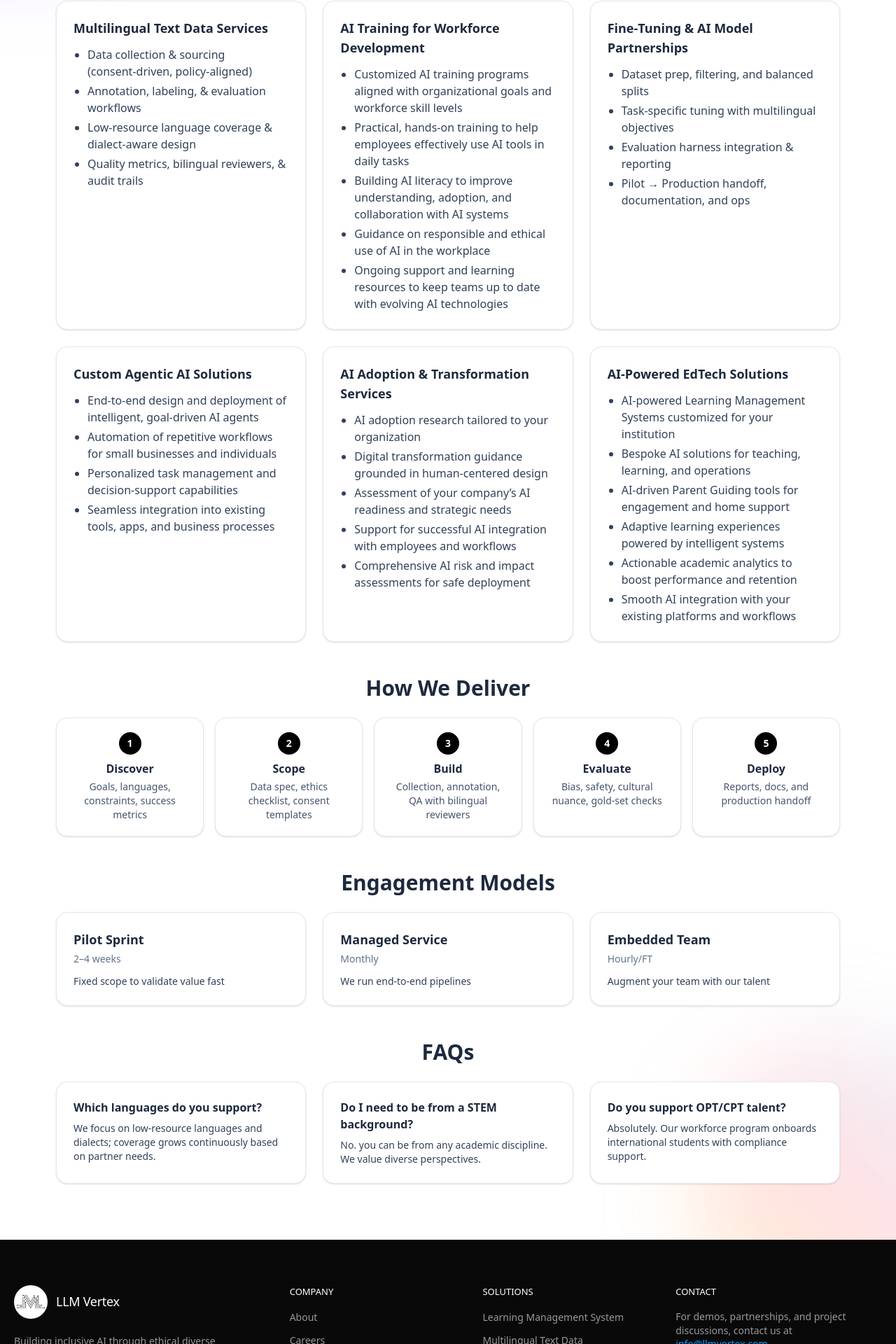
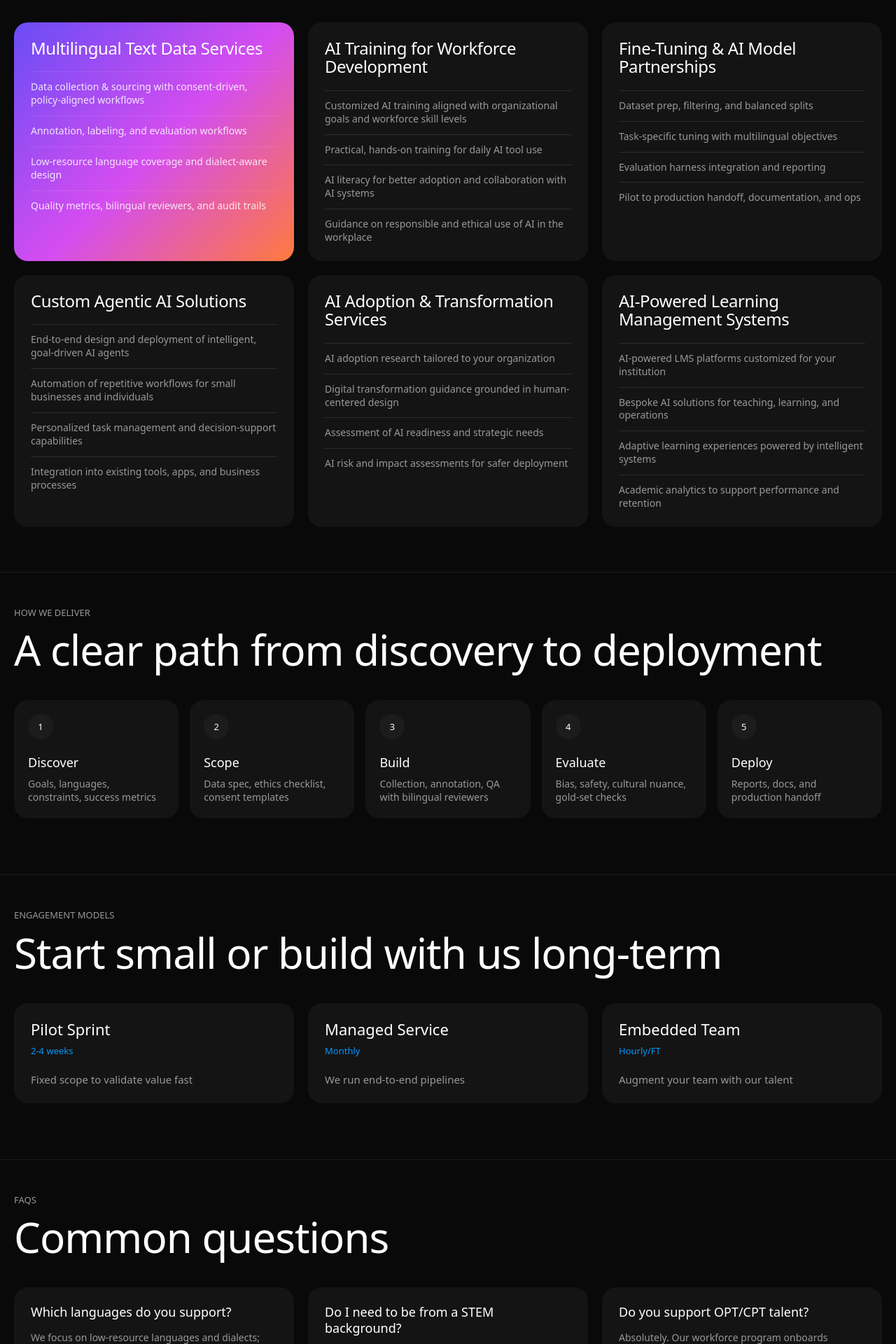
Before and after one commit to jualam/LLM_Vertex, a React (Vite) app: page /services in a window 1280 px wide. Shown: the part 354-2274 px from the top of the page at 70% size. Built offline with nearby package versions, Linux system fonts and the light colour scheme.

Commit message:
solution page redesigned

```diff
--- a/src/pages/Services.jsx
+++ b/src/pages/Services.jsx
@@ -1,50 +1,45 @@
-import { motion } from "framer-motion";
+import { motion as Motion } from "framer-motion";
 
 const container = {
-  hidden: { opacity: 0 },
-  show: { opacity: 1, transition: { staggerChildren: 0.12, delayChildren: 0.1 } }
+  hidden: {},
+  show: { transition: { staggerChildren: 0.08, delayChildren: 0.05 } },
 };
 
 const item = {
-  hidden: { opacity: 0, y: 12 },
-  show: { opacity: 1, y: 0, transition: { duration: 0.45, ease: [0.22, 1, 0.36, 1] } }
+  hidden: { opacity: 0, y: 24 },
+  show: { opacity: 1, y: 0, transition: { duration: 0.65, ease: [0.22, 1, 0.36, 1] } },
 };
 
-export default function Services() {
 const services = [
   {
     id: "multilingual",
     title: "Multilingual Text Data Services",
     bullets: [
-        "Data collection & sourcing (consent‑driven, policy‑aligned)",
-        "Annotation, labeling, & evaluation workflows",
-        "Low‑resource language coverage & dialect‑aware design",
-        "Quality metrics, bilingual reviewers, & audit trails"
+      "Data collection & sourcing with consent-driven, policy-aligned workflows",
+      "Annotation, labeling, and evaluation workflows",
+      "Low-resource language coverage and dialect-aware design",
+      "Quality metrics, bilingual reviewers, and audit trails",
     ],
-      bg: "from-cyan-100 via-fuchsia-100 to-amber-100"
   },
   {
-      id: "trainning",
+    id: "training",
     title: "AI Training for Workforce Development",
     bullets: [
-        "Customized AI training programs aligned with organizational goals and workforce skill levels",
-        "Practical, hands-on training to help employees effectively use AI tools in daily tasks",
-        "Building AI literacy to improve understanding, adoption, and collaboration with AI systems",
+      "Customized AI training aligned with organizational goals and workforce skill levels",
+      "Practical, hands-on training for daily AI tool use",
+      "AI literacy for better adoption and collaboration with AI systems",
       "Guidance on responsible and ethical use of AI in the workplace",
-        "Ongoing support and learning resources to keep teams up to date with evolving AI technologies"
     ],
-      bg: "from-sky-100 via-violet-100 to-rose-100"
   },
   {
     id: "finetune",
-      title: "Fine‑Tuning & AI Model Partnerships",
+    title: "Fine-Tuning & AI Model Partnerships",
     bullets: [
       "Dataset prep, filtering, and balanced splits",
-        "Task‑specific tuning with multilingual objectives",
-        "Evaluation harness integration & reporting",
-        "Pilot → Production handoff, documentation, and ops"
+      "Task-specific tuning with multilingual objectives",
+      "Evaluation harness integration and reporting",
+      "Pilot to production handoff, documentation, and ops",
     ],
-      bg: "from-emerald-100 via-cyan-100 to-indigo-100"
   },
   {
     id: "custom_agents",
@@ -53,9 +48,8 @@ export default function Services() {
       "End-to-end design and deployment of intelligent, goal-driven AI agents",
       "Automation of repetitive workflows for small businesses and individuals",
       "Personalized task management and decision-support capabilities",
-        "Seamless integration into existing tools, apps, and business processes"
+      "Integration into existing tools, apps, and business processes",
     ],
-      bg: "from-violet-100 via-indigo-100 to-sky-100"
   },
   {
     id: "ai_adoption",
@@ -63,129 +57,183 @@ export default function Services() {
     bullets: [
       "AI adoption research tailored to your organization",
       "Digital transformation guidance grounded in human-centered design",
-        "Assessment of your company’s AI readiness and strategic needs",
-        "Support for successful AI integration with employees and workflows",
-        "Comprehensive AI risk and impact assessments for safe deployment"
+      "Assessment of AI readiness and strategic needs",
+      "AI risk and impact assessments for safer deployment",
     ],
-      bg: "from-violet-100 via-indigo-100 to-sky-100"
   },
   {
     id: "ai_edtech",
-      title: "AI-Powered EdTech Solutions",
+    title: "AI-Powered Learning Management Systems",
     bullets: [
-        "AI-powered Learning Management Systems customized for your institution",
+      "AI-powered LMS platforms customized for your institution",
       "Bespoke AI solutions for teaching, learning, and operations",
-        "AI-driven Parent Guiding tools for engagement and home support",
       "Adaptive learning experiences powered by intelligent systems",
-        "Actionable academic analytics to boost performance and retention",
-        "Smooth AI integration with your existing platforms and workflows"
+      "Academic analytics to support performance and retention",
     ],
-      bg: "from-violet-100 via-indigo-100 to-sky-100"
   },
-
 ];
 
 const steps = [
   ["Discover", "Goals, languages, constraints, success metrics"],
   ["Scope", "Data spec, ethics checklist, consent templates"],
   ["Build", "Collection, annotation, QA with bilingual reviewers"],
-    ["Evaluate", "Bias, safety, cultural nuance, gold‑set checks"],
-    ["Deploy", "Reports, docs, and production handoff"]
+  ["Evaluate", "Bias, safety, cultural nuance, gold-set checks"],
+  ["Deploy", "Reports, docs, and production handoff"],
 ];
 
 const models = [
-    ["Pilot Sprint", "2–4 weeks", "Fixed scope to validate value fast"],
-    ["Managed Service", "Monthly", "We run end‑to‑end pipelines"],
+  ["Pilot Sprint", "2-4 weeks", "Fixed scope to validate value fast"],
+  ["Managed Service", "Monthly", "We run end-to-end pipelines"],
   ["Embedded Team", "Hourly/FT", "Augment your team with our talent"],
 ];
 
 const faqs = [
-    ["Which languages do you support?", "We focus on low‑resource languages and dialects; coverage grows continuously based on partner needs."],
-    ["Do I need to be from a STEM background?", "No. you can be from any academic discipline. We value diverse perspectives."],
+  ["Which languages do you support?", "We focus on low-resource languages and dialects; coverage grows continuously based on partner needs."],
+  ["Do I need to be from a STEM background?", "No. You can be from any academic discipline. We value diverse perspectives."],
   ["Do you support OPT/CPT talent?", "Absolutely. Our workforce program onboards international students with compliance support."],
 ];
 
+export default function Services() {
   return (
-    <div className="relative overflow-clip">
-      {/* Ambient gradient */}
-      <div className="pointer-events-none absolute inset-0 -z-10">
-        <div className="absolute -top-40 -left-40 h-96 w-96 rounded-full blur-3xl bg-gradient-to-br from-cyan-400/30 via-indigo-500/20 to-fuchsia-500/20" />
-        <div className="absolute -bottom-40 -right-40 h-[28rem] w-[28rem] rounded-full blur-3xl bg-gradient-to-tr from-amber-300/30 via-rose-400/20 to-sky-400/20" />
+    <main className="bg-[#090909] text-white [font-feature-settings:'cv01','cv05','cv09','cv11','ss03','ss07']">
+      <section className="mx-auto max-w-7xl px-5 pb-10 pt-10 md:pb-14 md:pt-16">
+        <Motion.div variants={container} initial="hidden" animate="show" className="grid gap-8 lg:grid-cols-[1fr_.8fr] lg:items-start">
+          <Motion.div variants={item} className="pt-6 pl-8 md:pl-14">
+            <h1 className="max-w-5xl text-4xl font-medium leading-[1] tracking-[-1.2px] text-white md:text-5xl md:tracking-[-2px] lg:text-[56px]">
+              Solutions & Services
+            </h1>
+          </Motion.div>
+          <Motion.div variants={item} className="rounded-[20px] bg-[#141414] p-6 md:p-8">
+            <p className="text-[20px] leading-[1.3] text-[#999999]">
+              Purpose-built offerings aligned with our dual model: inclusive datasets and workforce training
+            </p>
+          </Motion.div>
+        </Motion.div>
+      </section>
+
+      <section className="border-y border-[#1a1a1a] py-16">
+        <Motion.div
+          variants={container}
+          initial="hidden"
+          whileInView="show"
+          viewport={{ once: true, amount: 0.15 }}
+          className="mx-auto grid max-w-7xl gap-5 px-5 md:grid-cols-2 lg:grid-cols-3"
+        >
+          {services.map((service, index) => (
+            <Motion.section
+              key={service.id}
+              id={service.id}
+              variants={item}
+              className={`rounded-[20px] p-6 ${
+                index === 0
+                  ? "bg-[linear-gradient(135deg,#6a4cf5_0%,#d44df0_52%,#ff7a3d_100%)]"
+                  : "bg-[#141414]"
+              }`}
+            >
+              <h2 className="text-[24px] font-medium leading-[1.1] tracking-[-.4px] text-white">
+                {service.title}
+              </h2>
+              <ul className={`mt-5 space-y-3 text-[14px] leading-[1.35] ${index === 0 ? "text-white/85" : "text-[#999999]"}`}>
+                {service.bullets.map((bullet) => (
+                  <li key={bullet} className="border-t border-white/10 pt-3">
+                    {bullet}
+                  </li>
+                ))}
+              </ul>
+            </Motion.section>
+          ))}
+        </Motion.div>
+      </section>
+
+      <section className="mx-auto max-w-7xl px-5 pb-16 pt-10 md:pb-20 md:pt-12">
+        <Motion.div
+          variants={item}
+          initial="hidden"
+          whileInView="show"
+          viewport={{ once: true, amount: 0.3 }}
+        >
+          <p className="text-[13px] font-medium uppercase text-[#999999]">How We Deliver</p>
+          <h2 className="mt-3 text-4xl font-medium leading-[1.05] tracking-[-1px] text-white md:text-6xl">
+            A clear path from discovery to deployment
+          </h2>
+        </Motion.div>
+        <Motion.div
+          variants={container}
+          initial="hidden"
+          whileInView="show"
+          viewport={{ once: true, amount: 0.2 }}
+          className="mt-10 grid gap-4 md:grid-cols-5"
+        >
+          {steps.map(([title, body], index) => (
+            <Motion.div key={title} variants={item} className="rounded-[20px] bg-[#141414] p-5">
+              <div className="flex h-9 w-9 items-center justify-center rounded-full bg-[#1c1c1c] text-[13px] text-white">
+                {index + 1}
               </div>
+              <h3 className="mt-5 text-[18px] font-medium text-white">{title}</h3>
+              <p className="mt-2 text-[14px] leading-[1.35] text-[#999999]">{body}</p>
+            </Motion.div>
+          ))}
+        </Motion.div>
+      </section>
 
-      <div className="max-w-6xl mx-auto px-4 py-16 md:py-20">
-        {/* Header */}
-        <motion.div variants={container} initial="hidden" animate="show" className="text-center">
-          <motion.h1 variants={item} className="text-4xl md:text-5xl font-extrabold tracking-tight">Solutions & Services</motion.h1>
-          <motion.p variants={item} className="mx-auto mt-4 max-w-3xl text-slate-600 text-base md:text-lg leading-relaxed">
-            Purpose‑built offerings aligned with our dual model: inclusive datasets and workforce training.
-          </motion.p>
-          <motion.div variants={item} className="mx-auto mt-6 h-[3px] w-28 rounded-full bg-gradient-to-r from-cyan-400 via-fuchsia-500 to-amber-300">
-            <div className="h-full w-full bg-white/40 animate-pulse rounded-full" />
-          </motion.div>
-        </motion.div>
+      <section className="border-y border-[#1a1a1a]">
+        <div className="mx-auto max-w-7xl px-5 pb-16 pt-10 md:pb-20 md:pt-12">
+          <Motion.div
+            variants={item}
+            initial="hidden"
+            whileInView="show"
+            viewport={{ once: true, amount: 0.3 }}
+          >
+            <p className="text-[13px] font-medium uppercase text-[#999999]">Engagement Models</p>
+            <h2 className="mt-3 text-4xl font-medium leading-[1.05] tracking-[-1px] text-white md:text-6xl">
+              Start small or build with us long-term
+            </h2>
+          </Motion.div>
+          <Motion.div
+            variants={container}
+            initial="hidden"
+            whileInView="show"
+            viewport={{ once: true, amount: 0.25 }}
+            className="mt-10 grid gap-5 md:grid-cols-3"
+          >
+            {models.map(([name, time, desc]) => (
+              <Motion.div key={name} variants={item} className="rounded-[20px] bg-[#141414] p-6">
+                <h3 className="text-[22px] font-medium leading-tight text-white">{name}</h3>
+                <p className="mt-2 text-[13px] font-medium text-[#0099ff]">{time}</p>
+                <p className="mt-5 text-[15px] leading-[1.35] text-[#999999]">{desc}</p>
+              </Motion.div>
+            ))}
+          </Motion.div>
+        </div>
+      </section>
 
-        {/* Service Cards */}
-        <motion.section variants={container} initial="hidden" whileInView="show" viewport={{ once: true, amount: 0.25 }} className="mt-10 grid md:grid-cols-3 gap-6">
-          {services.map((s) => (
-            <motion.section key={s.id} id={s.id} variants={item} className="group relative rounded-2xl border border-slate-200 bg-white p-6 shadow-sm transition-all duration-300 hover:shadow-xl">
-              <div className={`absolute inset-0 -z-10 rounded-2xl opacity-0 group-hover:opacity-100 transition-opacity duration-300 bg-gradient-to-br ${s.bg}`} />
-              <h2 className="font-semibold text-lg">{s.title}</h2>
-              <ul className="list-disc pl-5 mt-3 text-slate-700 space-y-1">
-                {s.bullets.map((b) => (<li key={b}>{b}</li>))}
-              </ul>
-              {/* <div className="mt-4 inline-flex items-center text-sm font-medium text-slate-900/70 group-hover:text-slate-900">
-                Learn more
-                <svg className="ml-1 h-4 w-4 transition-transform duration-300 group-hover:translate-x-0.5" viewBox="0 0 20 20" fill="currentColor"><path d="M12.293 5.293a1 1 0 011.414 0l4 4a1 1 0 010 1.414l-4 4a1 1 0 01-1.414-1.414L14.586 11H3a1 1 0 110-2h11.586l-2.293-2.293a1 1 0 010-1.414z"/></svg>
-              </div> */}
-            </motion.section>
+      <section className="mx-auto max-w-7xl px-5 pb-16 pt-10 md:pb-20 md:pt-12">
+        <Motion.div
+          variants={item}
+          initial="hidden"
+          whileInView="show"
+          viewport={{ once: true, amount: 0.3 }}
+        >
+          <p className="text-[13px] font-medium uppercase text-[#999999]">FAQs</p>
+          <h2 className="mt-3 text-4xl font-medium leading-[1.05] tracking-[-1px] text-white md:text-6xl">
+            Common questions
+          </h2>
+        </Motion.div>
+        <Motion.div
+          variants={container}
+          initial="hidden"
+          whileInView="show"
+          viewport={{ once: true, amount: 0.25 }}
+          className="mt-10 grid gap-5 md:grid-cols-3"
+        >
+          {faqs.map(([question, answer]) => (
+            <Motion.div key={question} variants={item} className="rounded-[20px] bg-[#141414] p-6">
+              <h3 className="text-[18px] font-medium leading-tight text-white">{question}</h3>
+              <p className="mt-4 text-[14px] leading-[1.35] text-[#999999]">{answer}</p>
+            </Motion.div>
           ))}
-        </motion.section>
-
-        {/* Process Steps */}
-        <motion.section variants={container} initial="hidden" whileInView="show" viewport={{ once: true, amount: 0.25 }} className="mt-12">
-          <motion.h2 variants={item} className="text-2xl md:text-3xl font-semibold text-center">How We Deliver</motion.h2>
-          <div className="mt-6 grid sm:grid-cols-2 md:grid-cols-5 gap-4">
-            {steps.map(([t, d], i) => (
-              <motion.div key={t} variants={item} className="relative rounded-2xl border border-slate-200 bg-white p-5 text-center shadow-sm">
-                <div className="mx-auto mb-2 h-8 w-8 flex items-center justify-center rounded-full bg-black text-white text-sm font-bold">{i + 1}</div>
-                <div className="font-semibold">{t}</div>
-                <div className="mt-1 text-slate-600 text-sm">{d}</div>
-              </motion.div>
-            ))}
-          </div>
-        </motion.section>
-
-        {/* Engagement Models */}
-        <motion.section variants={container} initial="hidden" whileInView="show" viewport={{ once: true, amount: 0.25 }} className="mt-12">
-          <motion.h2 variants={item} className="text-2xl md:text-3xl font-semibold text-center">Engagement Models</motion.h2>
-          <div className="mt-6 grid md:grid-cols-3 gap-6">
-            {models.map(([name, time, desc]) => (
-              <motion.div key={name} variants={item} className="rounded-2xl border border-slate-200 bg-white p-6 shadow-sm">
-                <div className="text-lg font-semibold">{name}</div>
-                <div className="text-slate-500 text-sm mt-1">{time}</div>
-                <p className="text-slate-700 mt-3 text-sm">{desc}</p>
-                {/* <a href="/contact" className="mt-4 inline-flex items-center text-sm font-medium text-slate-900/70 hover:text-slate-900">Discuss this model →</a> */}
-              </motion.div>
-            ))}
-          </div>
-        </motion.section>
-
-        {/* FAQs */}
-        <motion.section variants={container} initial="hidden" whileInView="show" viewport={{ once: true, amount: 0.25 }} className="mt-12">
-          <motion.h2 variants={item} className="text-2xl md:text-3xl font-semibold text-center">FAQs</motion.h2>
-          <div className="mt-6 grid md:grid-cols-3 gap-6">
-            {faqs.map(([q, a]) => (
-              <motion.div key={q} variants={item} className="rounded-2xl border border-slate-200 bg-white p-6 shadow-sm">
-                <div className="font-semibold">{q}</div>
-                <p className="text-slate-700 mt-2 text-sm">{a}</p>
-              </motion.div>
-            ))}
-          </div>
-        </motion.section>
-
-
-      </div>
-    </div>
+        </Motion.div>
+      </section>
+    </main>
   );
 }
```
Lines whose indentation alone changed are shown as unchanged.
